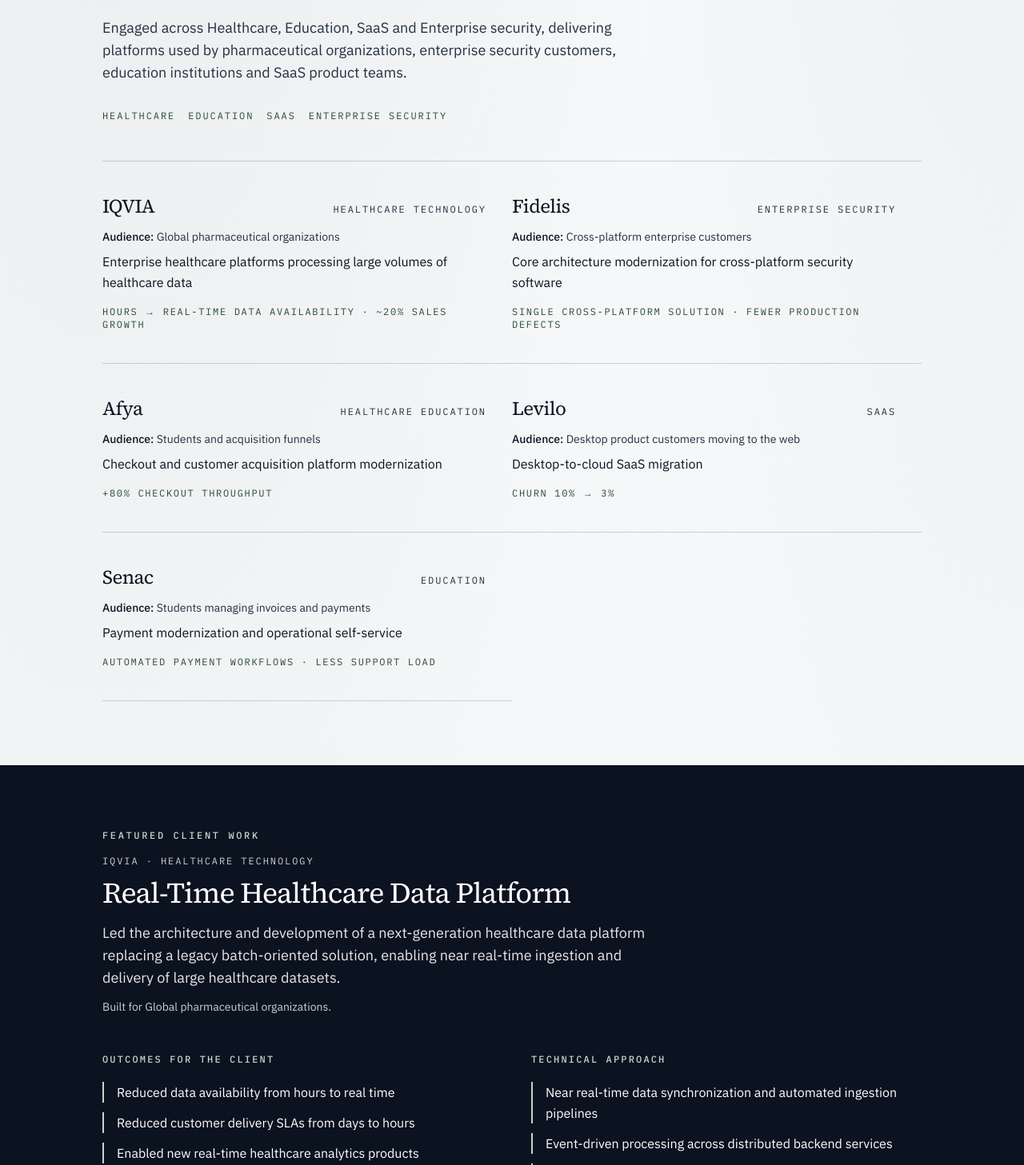
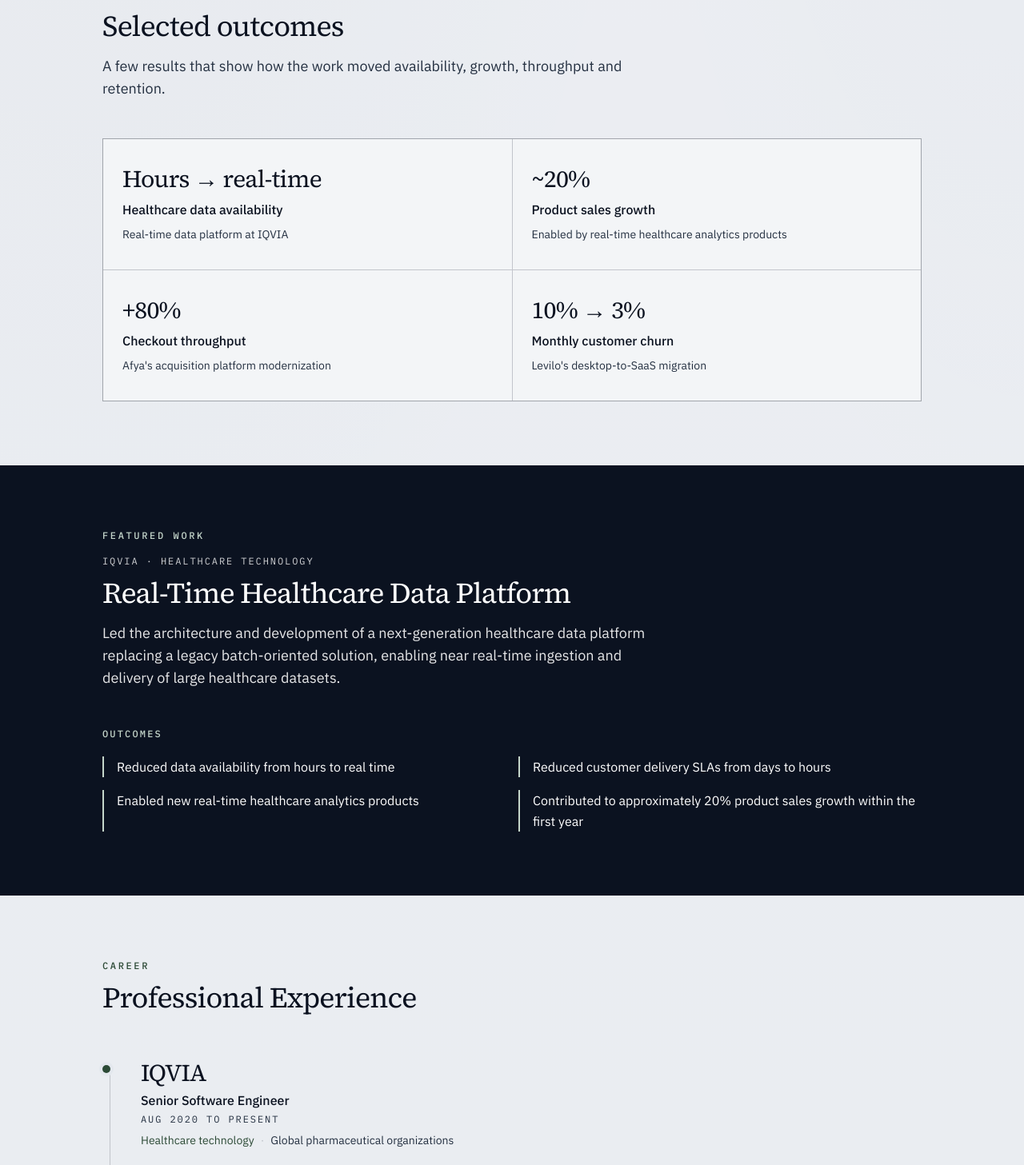
Before and after one commit to felipewrsilva/portfolio, a Next.js app: page / in a window 1280 px wide. Shown: the part 1343-2800 px from the top of the page at 80% size. Built offline with nearby package versions, Linux system fonts and the light colour scheme.

Commit message:
refactor: streamline portfolio sections
Drop redundant Clients, merge Education and Languages into Background, and keep Impact and Featured focused on outcomes.

```diff
--- a/components/Achievements.tsx
+++ b/components/Achievements.tsx
@@ -1,6 +1,6 @@
 'use client'
 
-import { achievements, impactMetrics } from '@/data/cv'
+import { impactMetrics } from '@/data/cv'
 import { Reveal } from '@/components/Reveal'
 
 export default function Achievements() {
@@ -9,14 +9,14 @@
       <div className="content-width">
         <Reveal>
           <p className="section-label">Impact</p>
-          <h2 className="section-title mt-3">Selected Achievements</h2>
+          <h2 className="section-title mt-3">Selected outcomes</h2>
           <p className="body-copy mt-4 max-w-prose">
-            Measurable outcomes across healthcare, education and SaaS: data
-            availability, product growth, checkout throughput and churn.
+            A few results that show how the work moved availability, growth,
+            throughput and retention.
           </p>
         </Reveal>
 
-        <div className="mt-12 grid gap-px overflow-hidden border border-[color:var(--line)] bg-[color:var(--line)] sm:grid-cols-2 lg:grid-cols-3">
+        <div className="mt-12 grid gap-px overflow-hidden border border-[color:var(--line)] bg-[color:var(--line)] sm:grid-cols-2">
           {impactMetrics.map((metric, index) => (
             <Reveal key={metric.label} delay={index * 0.04}>
               <div className="flex h-full flex-col bg-paper px-5 py-6 md:px-6 md:py-8">
@@ -24,28 +24,13 @@
                   {metric.value}
                 </p>
                 <p className="mt-2 font-medium text-ink">{metric.label}</p>
-                <p className="mt-2 text-sm leading-relaxed text-ink">
+                <p className="mt-2 text-sm leading-relaxed text-ink-muted">
                   {metric.detail}
                 </p>
               </div>
             </Reveal>
           ))}
         </div>
-
-        <ol className="mt-14 space-y-0 border-t border-[color:var(--line)]">
-          {achievements.map((item, index) => (
-            <Reveal key={item.slice(0, 32)} delay={index * 0.05}>
-              <li className="grid grid-cols-[auto_1fr] gap-6 border-b border-[color:var(--line)] py-6 md:gap-10 md:py-8">
-                <span className="font-mono text-sm text-accent">
-                  {String(index + 1).padStart(2, '0')}
-                </span>
-                <p className="text-base leading-relaxed text-ink md:text-lg md:leading-relaxed">
-                  {item}
-                </p>
-              </li>
-            </Reveal>
-          ))}
-        </ol>
       </div>
     </section>
   )
--- a/components/Education.tsx
+++ b/components/Background.tsx
@@ -1,15 +1,15 @@
 'use client'
 
-import { education } from '@/data/cv'
+import { education, languages } from '@/data/cv'
 import { Reveal } from '@/components/Reveal'
 
-export default function Education() {
+export default function Background() {
   return (
-    <section id="education" className="section-pad">
+    <section id="background" className="section-pad">
       <div className="content-width">
         <Reveal>
           <p className="section-label">Background</p>
-          <h2 className="section-title mt-3">Education</h2>
+          <h2 className="section-title mt-3">Education & languages</h2>
         </Reveal>
 
         <ul className="mt-10 space-y-10">
@@ -27,6 +27,19 @@
             </Reveal>
           ))}
         </ul>
+
+        <Reveal delay={0.1}>
+          <ul className="mt-14 grid gap-6 border-t border-[color:var(--line)] pt-10 sm:grid-cols-3">
+            {languages.map((lang) => (
+              <li key={lang.name}>
+                <p className="font-display text-xl text-ink">{lang.name}</p>
+                <p className="mt-1 font-mono text-xs uppercase tracking-[0.16em] text-ink-muted">
+                  {lang.level}
+                </p>
+              </li>
+            ))}
+          </ul>
+        </Reveal>
       </div>
     </section>
   )
--- a/components/Clients.tsx
+++ /dev/null
@@ -1,67 +0,0 @@
-'use client'
-
-import { clients, industries } from '@/data/cv'
-import { Reveal } from '@/components/Reveal'
-
-export default function Clients() {
-  return (
-    <section id="clients" className="section-pad">
-      <div className="content-width">
-        <Reveal>
-          <p className="section-label">Clients & domains</p>
-          <h2 className="section-title mt-3">Where the work landed</h2>
-          <p className="body-copy mt-4 max-w-prose">
-            Engaged across {industries.slice(0, -1).join(', ')} and{' '}
-            {industries[industries.length - 1]}, delivering platforms used by
-            pharmaceutical organizations, enterprise security customers,
-            education institutions and SaaS product teams.
-          </p>
-        </Reveal>
-
-        <Reveal delay={0.08}>
-          <ul className="mt-8 flex flex-wrap gap-x-4 gap-y-2">
-            {industries.map((industry) => (
-              <li
-                key={industry}
-                className="font-mono text-xs uppercase tracking-[0.16em] text-accent"
-              >
-                {industry}
-              </li>
-            ))}
-          </ul>
-        </Reveal>
-
-        <div className="mt-12 grid gap-0 border-t border-[color:var(--line)] sm:grid-cols-2 sm:items-stretch">
-          {clients.map((client, index) => (
-            <Reveal
-              key={client.company}
-              delay={index * 0.04}
-              className="h-full"
-            >
-              <article className="flex h-full flex-col border-b border-[color:var(--line)] py-8 sm:odd:pr-8 sm:even:border-l sm:even:pl-8 lg:py-10">
-                <div className="flex flex-wrap items-baseline justify-between gap-x-3 gap-y-1">
-                  <h3 className="font-display text-2xl tracking-tight text-ink">
-                    {client.company}
-                  </h3>
-                  <p className="font-mono text-xs uppercase tracking-[0.16em] text-ink-muted">
-                    {client.industry}
-                  </p>
-                </div>
-                <p className="mt-3 text-sm text-ink">
-                  <span className="font-medium">Audience:</span>{' '}
-                  <span className="text-ink-muted">{client.audience}</span>
-                </p>
-                <p className="mt-2 text-base leading-relaxed text-ink">
-                  {client.focus}
-                </p>
-                <p className="mt-auto pt-4 font-mono text-xs uppercase tracking-[0.14em] text-accent">
-                  {client.highlight}
-                </p>
-              </article>
-            </Reveal>
-          ))}
-        </div>
-      </div>
-    </section>
-  )
-}
--- a/components/FeaturedCase.tsx
+++ b/components/FeaturedCase.tsx
@@ -9,7 +9,7 @@
       <div className="content-width">
         <Reveal>
           <p className="font-mono text-xs font-medium uppercase tracking-[0.22em] text-accent-soft">
-            Featured client work
+            Featured work
           </p>
           <p className="mt-4 font-mono text-xs uppercase tracking-[0.16em] text-white/80">
             {featuredCase.client} · {featuredCase.industry}
@@ -20,17 +20,13 @@
           <p className="mt-4 max-w-prose text-base leading-relaxed text-white/90 md:text-lg">
             {featuredCase.summary}
           </p>
-          <p className="mt-3 text-sm text-white/80">
-            Built for {featuredCase.audience}.
-          </p>
         </Reveal>
 
-        <div className="mt-12 grid gap-12 lg:grid-cols-2">
         <Reveal delay={0.06}>
-            <h3 className="font-mono text-xs font-medium uppercase tracking-[0.18em] text-accent-soft">
-              Outcomes for the client
+          <h3 className="mt-12 font-mono text-xs font-medium uppercase tracking-[0.18em] text-accent-soft">
+            Outcomes
           </h3>
-            <ul className="mt-5 space-y-3">
+          <ul className="mt-5 grid gap-4 sm:grid-cols-2">
             {featuredCase.outcomes.map((outcome) => (
               <li
                 key={outcome}
@@ -41,23 +37,6 @@
             ))}
           </ul>
         </Reveal>
-
-          <Reveal delay={0.1}>
-            <h3 className="font-mono text-xs font-medium uppercase tracking-[0.18em] text-accent-soft">
-              Technical approach
-            </h3>
-            <ul className="mt-5 space-y-3">
-              {featuredCase.approach.map((item) => (
-                <li
-                  key={item}
-                  className="border-l-2 border-accent-soft pl-4 text-base leading-relaxed text-white"
-                >
-                  {item}
-                </li>
-              ))}
-            </ul>
-          </Reveal>
-        </div>
       </div>
     </section>
   )
--- a/components/Languages.tsx
+++ /dev/null
@@ -1,27 +0,0 @@
-'use client'
-
-import { languages } from '@/data/cv'
-import { Reveal } from '@/components/Reveal'
-
-export default function Languages() {
-  return (
-    <section id="languages" className="section-pad pt-0">
-      <div className="content-width">
-        <Reveal>
-          <p className="section-label">Communication</p>
-          <h2 className="section-title mt-3">Languages</h2>
-          <ul className="mt-10 grid gap-6 sm:grid-cols-3">
-            {languages.map((lang) => (
-              <li key={lang.name}>
-                <p className="font-display text-xl text-ink">{lang.name}</p>
-                <p className="mt-1 font-mono text-xs uppercase tracking-[0.16em] text-ink-muted">
-                  {lang.level}
-                </p>
-              </li>
-            ))}
-          </ul>
-        </Reveal>
-      </div>
-    </section>
-  )
-}
--- a/components/PageContent.tsx
+++ b/components/PageContent.tsx
@@ -1,13 +1,11 @@
 import SiteHeader from '@/components/SiteHeader'
 import Hero from '@/components/Hero'
 import Summary from '@/components/Summary'
-import Clients from '@/components/Clients'
 import FeaturedCase from '@/components/FeaturedCase'
 import Achievements from '@/components/Achievements'
 import Technologies from '@/components/Technologies'
 import Experience from '@/components/Experience'
-import Education from '@/components/Education'
-import Languages from '@/components/Languages'
+import Background from '@/components/Background'
 import Contact from '@/components/Contact'
 import WhatsAppButton from '@/components/WhatsAppButton'
 
@@ -17,13 +15,11 @@
       <SiteHeader />
       <Hero />
       <Summary />
-      <Clients />
+      <Achievements />
       <FeaturedCase />
-      <Achievements />
+      <Experience />
       <Technologies />
-      <Experience />
-      <Education />
-      <Languages />
+      <Background />
       <Contact />
       <WhatsAppButton />
     </>
--- a/components/Summary.tsx
+++ b/components/Summary.tsx
@@ -1,6 +1,6 @@
 'use client'
 
-import { summary } from '@/data/cv'
+import { industries, summary } from '@/data/cv'
 import { Reveal } from '@/components/Reveal'
 
 export default function Summary() {
@@ -8,8 +8,8 @@
     <section id="about" className="section-pad">
       <div className="content-width">
         <Reveal>
-          <p className="section-label">Professional Summary</p>
-          <h2 className="section-title mt-3">About</h2>
+          <p className="section-label">About</p>
+          <h2 className="section-title mt-3">Professional summary</h2>
         </Reveal>
         <div className="body-copy mt-10 max-w-prose space-y-5">
           {summary.map((paragraph, index) => (
@@ -18,6 +18,18 @@
             </Reveal>
           ))}
         </div>
+        <Reveal delay={0.12}>
+          <ul className="mt-8 flex flex-wrap gap-x-4 gap-y-2">
+            {industries.map((industry) => (
+              <li
+                key={industry}
+                className="font-mono text-xs uppercase tracking-[0.16em] text-accent"
+              >
+                {industry}
+              </li>
+            ))}
+          </ul>
+        </Reveal>
       </div>
     </section>
   )
--- a/data/cv.ts
+++ b/data/cv.ts
@@ -27,46 +27,6 @@
   'Education',
   'SaaS',
   'Enterprise security',
-]
-
-export const clients = [
-  {
-    company: 'IQVIA',
-    industry: 'Healthcare technology',
-    audience: 'Global pharmaceutical organizations',
-    focus:
-      'Enterprise healthcare platforms processing large volumes of healthcare data',
-    highlight: 'Hours → real-time data availability · ~20% sales growth',
-  },
-  {
-    company: 'Fidelis',
-    industry: 'Enterprise security',
-    audience: 'Cross-platform enterprise customers',
-    focus:
-      'Core architecture modernization for cross-platform security software',
-    highlight: 'Single cross-platform solution · fewer production defects',
-  },
-  {
-    company: 'Afya',
-    industry: 'Healthcare education',
-    audience: 'Students and acquisition funnels',
-    focus: 'Checkout and customer acquisition platform modernization',
-    highlight: '+80% checkout throughput',
-  },
-  {
-    company: 'Levilo',
-    industry: 'SaaS',
-    audience: 'Desktop product customers moving to the web',
-    focus: 'Desktop-to-cloud SaaS migration',
-    highlight: 'Churn 10% → 3%',
-  },
-  {
-    company: 'Senac',
-    industry: 'Education',
-    audience: 'Students managing invoices and payments',
-    focus: 'Payment modernization and operational self-service',
-    highlight: 'Automated payment workflows · less support load',
-  },
 ]
 
 export const impactMetrics = [
@@ -105,20 +65,7 @@
     'Enabled new real-time healthcare analytics products',
     'Contributed to approximately 20% product sales growth within the first year',
   ],
-  approach: [
-    'Near real-time data synchronization and automated ingestion pipelines',
-    'Event-driven processing across distributed backend services',
-    'Versioned REST APIs and internal gRPC contracts across distributed services',
-    'SQL Server optimization with Entity Framework Core and Dapper',
-  ],
 }
-
-export const achievements = [
-  'Reduced healthcare data availability from hours to real time and customer delivery SLAs from days to hours on a large data platform.',
-  'Contributed to approximately 20% product sales growth by enabling real-time healthcare analytics products.',
-  "Increased checkout throughput by more than 80% while modernizing Afya's acquisition platform.",
-  "Reduced monthly customer churn from 10% to 3% by leading Levilo's migration from desktop to SaaS.",
-]
 
 export const technologies = {
   Languages: ['C#', 'TypeScript', 'JavaScript', 'SQL'],
@@ -257,7 +204,6 @@
 
 export const navLinks = [
   { label: 'About', href: '#about' },
-  { label: 'Clients', href: '#clients' },
   { label: 'Impact', href: '#achievements' },
   { label: 'Experience', href: '#experience' },
   { label: 'Contact', href: '#contact' },
```
Lines whose indentation alone changed are shown as unchanged.
